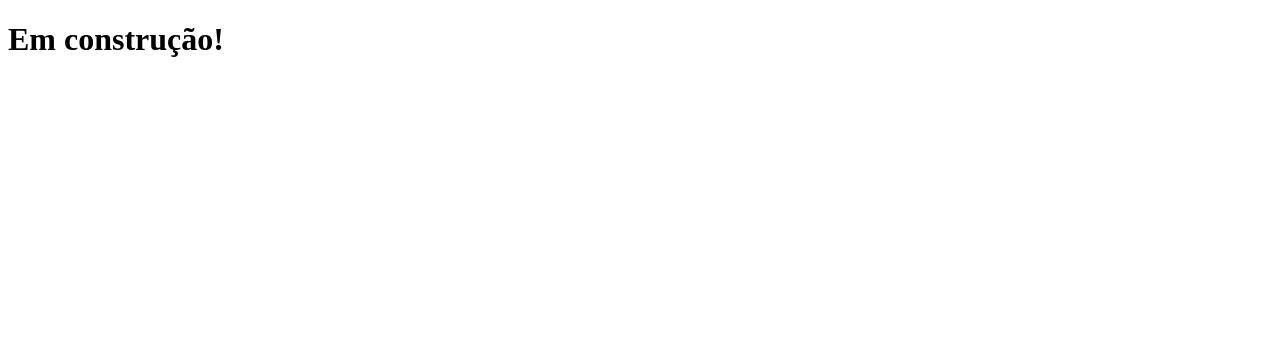
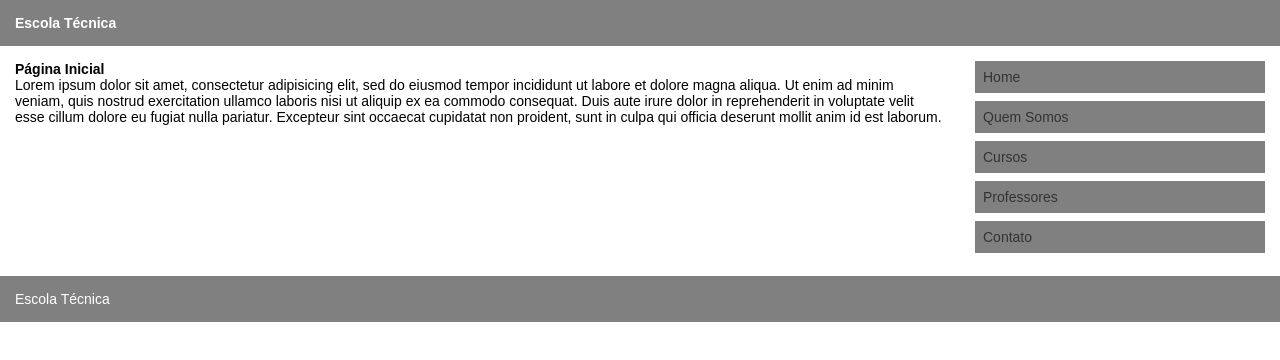
Before and after one commit to hugojunior/site-escola-tecnica, a plain HTML site: page index.html in a window 1280 px wide. Drawn offline with Linux system fonts and the light colour scheme.

Commit message:
Estrutura Básica

```diff
--- a/index.html
+++ b/index.html
@@ -1,10 +1,81 @@
 <!DOCTYPE html>
-<html lang="en">
+<html>
 <head>
-    <meta charset="UTF-8">
-    <title>Escola Técnica</title>
+<style>
+* {
+    box-sizing: border-box;
+    padding: 0;
+    margin: 0;
+    font-family: Arial, Verdana;
+    font-size: 14px;
+}
+.header, .footer {
+    background-color: grey;
+    color: white;
+    padding: 15px;
+}
+.column {
+    float: left;
+    padding: 15px;
+}
+.clearfix::after {
+    content: "";
+    clear: both;
+    display: table;
+}
+.menu {
+    width: 25%;
+}
+.content {
+    width: 75%;
+}
+.menu ul {
+    list-style-type: none;
+    margin: 0;
+    padding: 0;
+}
+.menu li {
+    padding: 8px;
+    margin-bottom: 8px;
+    background-color: grey;
+    color: #ffffff;
+}
+.menu li:hover {
+    background-color: silver;
+}
+.menu li a {
+    color:  #333333;
+    text-decoration:  none;
+    display: block;
+}
+</style>
 </head>
 <body>
-    <h1>Em construção!</h1>
+<div class="header">
+  <h1>Escola Técnica</h1>
+</div>
+<div class="clearfix">
+  <div class="column content">
+    <h1>Página Inicial</h1>
+    <p>Lorem ipsum dolor sit amet, consectetur adipisicing elit, sed do eiusmod
+    tempor incididunt ut labore et dolore magna aliqua. Ut enim ad minim veniam,
+    quis nostrud exercitation ullamco laboris nisi ut aliquip ex ea commodo
+    consequat. Duis aute irure dolor in reprehenderit in voluptate velit esse
+    cillum dolore eu fugiat nulla pariatur. Excepteur sint occaecat cupidatat non
+    proident, sunt in culpa qui officia deserunt mollit anim id est laborum.</p>
+  </div>
+    <div class="column menu">
+    <ul>
+      <li><a href="index.html">Home</a></li>
+      <li><a href="quem-somos.html">Quem Somos</a></li>
+      <li><a href="cursos.html">Cursos</a></li>
+      <li><a href="professores.html">Professores</a></li>
+      <li><a href="contato.html">Contato</a></li>
+    </ul>
+  </div>
+</div>
+<div class="footer">
+  <p>Escola Técnica</p>
+</div>
 </body>
 </html>
```
